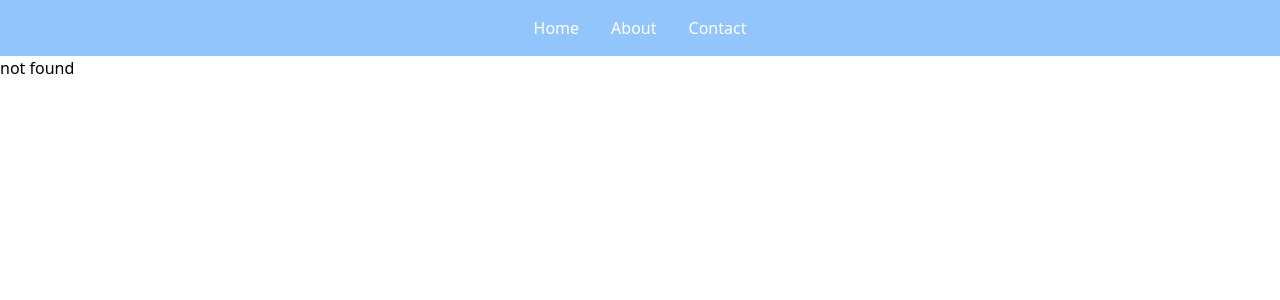
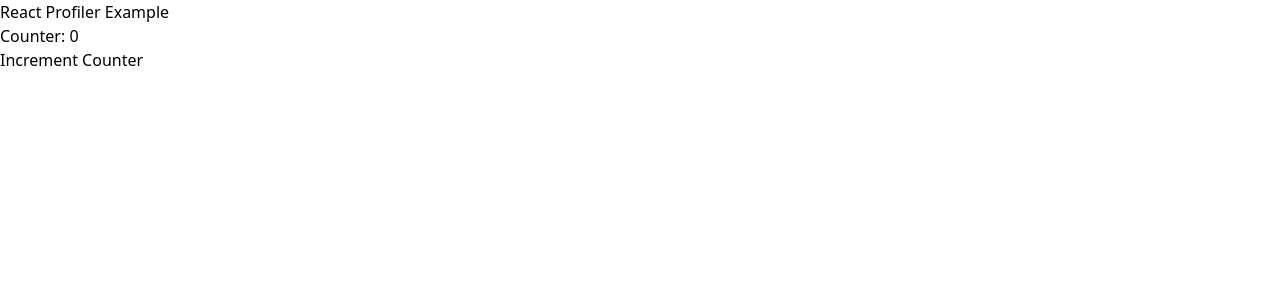
Before and after one commit to Manas0410/React-, a React (Vite) app: page /reactprofiler in a window 1280 px wide. Before the commit this address had no page. Shown: the top 300 px of the page. Built offline with nearby package versions, Linux system fonts and the light colour scheme.

Commit message:
profiler

```diff
--- a/src/App.tsx
+++ b/src/App.tsx
@@ -1,6 +1,6 @@
 import Draggable from "./Draggable/Draggable";
 import InfiniteScroll from "./InfiniteScroll/InfiniteScroll";
-// import { BrowserRouter as Router, Route, Routes } from "react-router-dom";
+import { BrowserRouter as Router, Route, Routes } from "react-router-dom";
 import TriggerToast from "./ToastComp/TriggerToast";
 import Pagination from "./Pagination/Pagination";
 import InfiniteCarousel from "./InfiniteCarousel/InfiniteCarousel";
@@ -19,7 +19,8 @@
 import UseLayoutEffect from "./Hooks/UseLayoutEffect";
 import TaskQueue from "./TaskQueue/TaskQueue";
 import NavBar from "./CustomRouter/NavBar";
-import { Router } from "./CustomRouter/RouterMethods";
+import ReactProfiler from "./Profiler/Profiler";
+// import { Router } from "./CustomRouter/RouterMethods";
 
 export const routeConfig = [
   { path: "/search", name: "Draggable", element: <Draggable /> },
@@ -68,22 +69,27 @@
     element: <UseLayoutEffect />,
   },
   { path: "/taskqu", name: "Task Queue", element: <TaskQueue /> },
+  {
+    path: "/reactprofiler",
+    name: "React Profiler",
+    element: <ReactProfiler />,
+  },
 ];
 
 const App = () => {
   return (
-    // <Router>
-    //   <Routes>
-    //     <Route path="/" element={<Navigator />} />
-    //     {routeConfig.map((route) => (
-    //       <Route key={route.path} path={route.path} element={route.element} />
-    //     ))}
-    //   </Routes>
-    // </Router>
-    <>
-      <NavBar />
-      <Router />
-    </>
+    <Router>
+      <Routes>
+        <Route path="/" element={<Navigator />} />
+        {routeConfig.map((route) => (
+          <Route key={route.path} path={route.path} element={route.element} />
+        ))}
+      </Routes>
+    </Router>
+    // <>
+    //   <NavBar />
+    //   <Router />
+    // </>
   );
 };
 
--- /dev/null
+++ b/src/Profiler/Profiler.tsx
@@ -0,0 +1,73 @@
+import { Profiler, useMemo, useState } from "react";
+
+const ReactProfiler = () => {
+  const [counter, setCounter] = useState(0);
+  // @ts-ignore
+  const onReder = (id, phase, actualTime, baseTime, startTime, commitTime) => {
+    console.log(
+      {
+        id,
+        phase,
+        actualTime,
+        baseTime,
+        startTime,
+        commitTime,
+      },
+      "profiler"
+    );
+  };
+
+  //   const CounterUI = () => <p>Counter: {counter}</p>;
+  //   actualTime: 0.29999999701976776;
+  //   baseTime: 0.10000000894069672;
+  //   commitTime: 227;
+  //   id: "app";
+  //   phase: "mount";
+  //   startTime: 226.5;
+
+  //   actualTime: 0.7999999970197678;
+  //   baseTime: 0.3999999910593033;
+  //   commitTime: 2559;
+  //   id: "app";
+  //   phase: "update";
+  //   startTime: 2558.1000000089407;
+
+  const CounterUI = useMemo(() => <p>Counter: {counter}</p>, [counter]);
+  //   actualTime: 0.20000000298023224;
+  //   baseTime: 0.09999999403953552;
+  //   commitTime: 234.19999998807907;
+  //   id: "app";
+  //   phase: "mount";
+  //   startTime: 233.79999999701977;
+
+  //   actualTime: 0.20000000298023224;
+  //   baseTime: 0.10000000894069672;
+  //   commitTime: 27860;
+  //   id: "app";
+  //   phase: "update";
+  //   startTime: 27859.69999998808;
+
+  return (
+    <Profiler id="app" onRender={onReder}>
+      <div>
+        <h1>React Profiler Example</h1>
+        {CounterUI}
+        <button onClick={() => setCounter(counter + 1)}>
+          Increment Counter
+        </button>
+      </div>
+    </Profiler>
+  );
+};
+
+export default ReactProfiler;
+
+// | Property                  | Description                                                                                                                           |
+// | ------------------------- | ------------------------------------------------------------------------------------------------------------------------------------- |
+// | `id`                      | Matches the `id` prop of `<Profiler>` ("app" in your case)                                                                            |
+// | `phase`                   | `"mount"` (on first render) or `"update"` (on re-renders)                                                                             |
+// | `actualTime`              | Time spent rendering components that weren’t memoized                                                                                 |
+// | `baseTime`                | Time React estimates it would take to re-render the entire tree without optimizations (memoization, `PureComponent`, `useMemo`, etc.) |
+// | `startTime`               | When React began rendering this update (timestamp)                                                                                    |
+// | `commitTime`              | When React committed this render (applied to DOM)                                                                                     |
+// | `interactions` (optional) | A Set of interactions tracked via `Scheduler` API (useful for advanced tracing, often omitted)                                        |
```
